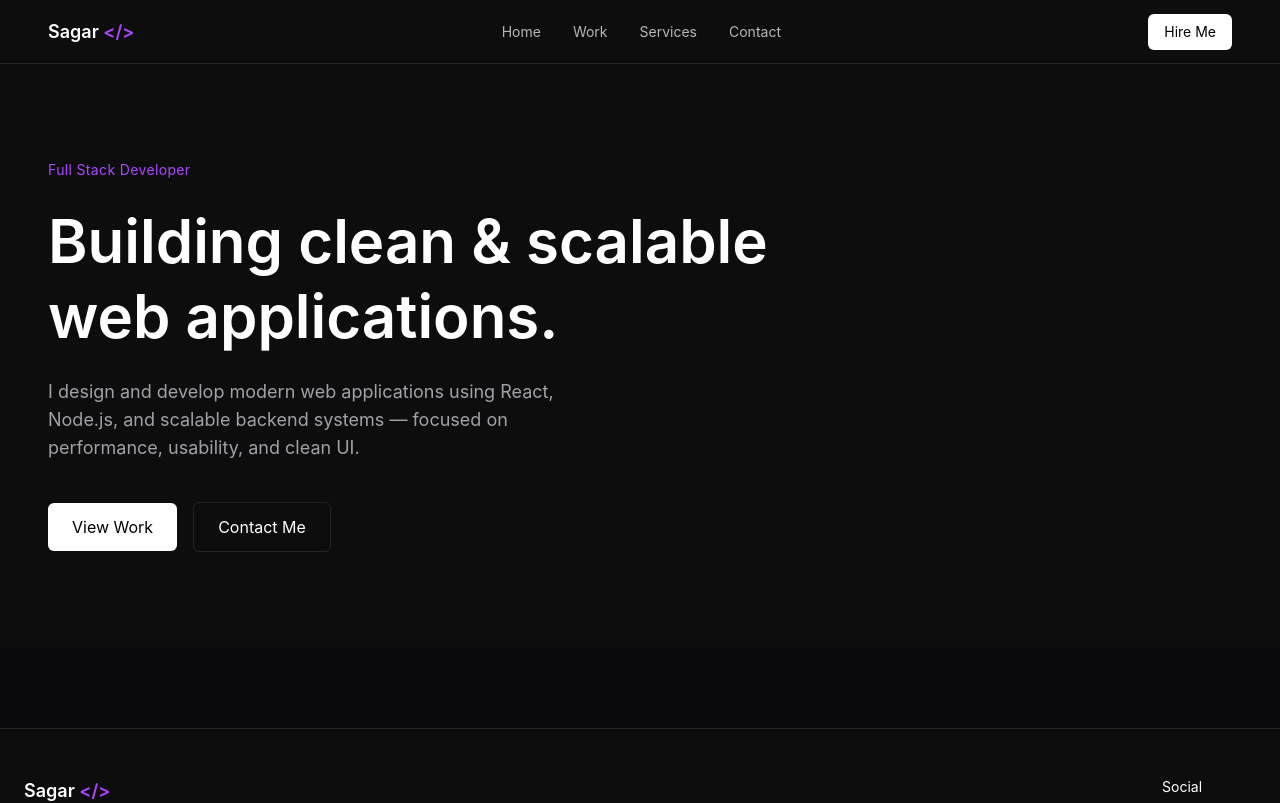
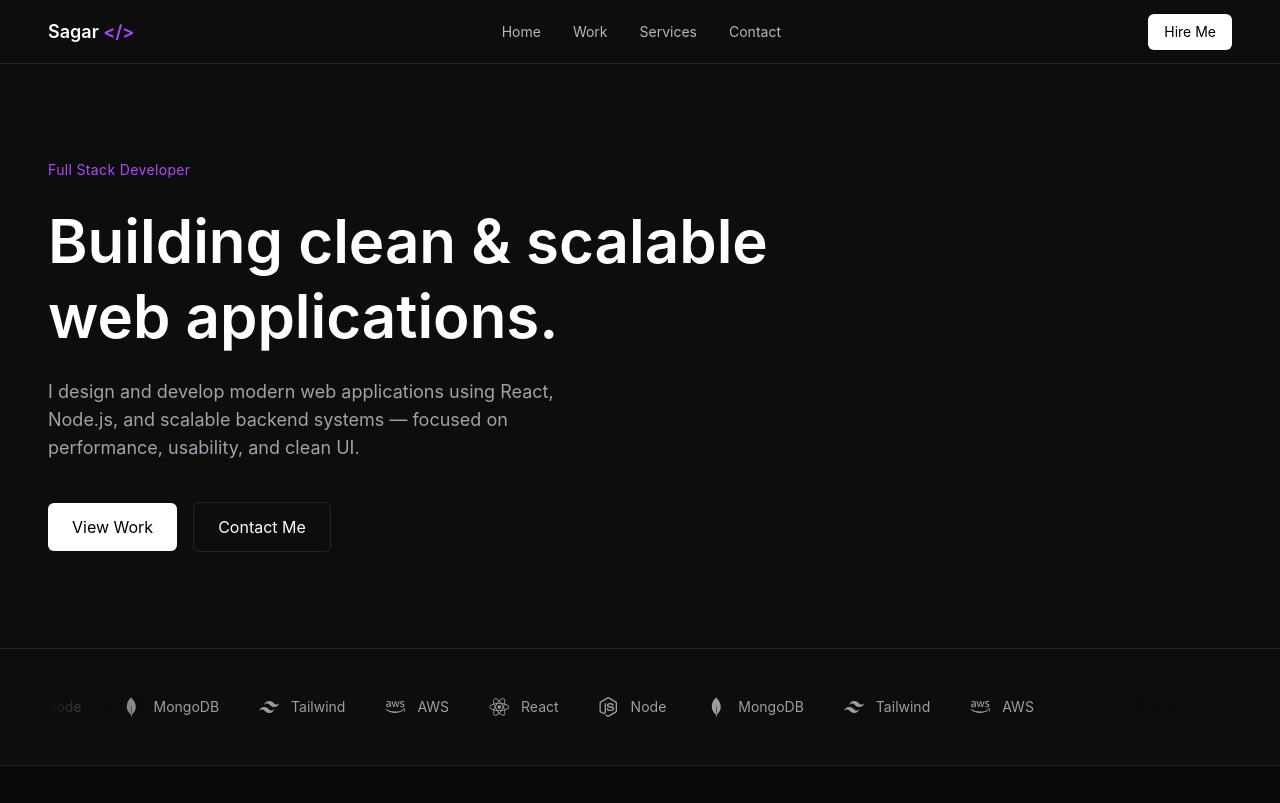
Before and after one commit to CodeManBist/Sagar-Portfolio, a React app in the folder frontend/: page / in a window 1280 px wide. Shown: the top 803 px of the page. Built offline with nearby package versions, Linux system fonts and the light colour scheme; the HTML template or start-up script is replaced by a standard one.

Commit message:
component: trustbar with animation

```diff
--- a/frontend/src/components/home/Hero.jsx
+++ b/frontend/src/components/home/Hero.jsx
@@ -5,16 +5,20 @@ const Hero = () => {
     <section className="py-24 bg-[#0d0d0d]">
       <div className="max-w-7xl mx-auto px-6 md:px-10 lg:px-12">
 
-        <div className="max-w-3xl space-y-6">
+        <div className="max-w-3xl space-y-6 transition-transform duration-300 hover:scale-[1.01]">
 
           {/* Small intro */}
           <p className="text-purple-500 text-sm tracking-wide">
             Full Stack Developer
           </p>
 
-          {/* Main heading */}
+          {/* Heading */}
           <h1 className="text-4xl md:text-6xl font-semibold text-white leading-tight">
-            Building clean & scalable
+            Building clean &{" "}
+            <span className="relative inline-block">
+              scalable
+              <span className="absolute left-0 -bottom-1 h-[2px] w-0 bg-purple-500 transition-all duration-300 group-hover:w-full"></span>
+            </span>
             <br />
             web applications.
           </h1>
@@ -28,11 +32,15 @@ const Hero = () => {
           {/* Buttons */}
           <div className="flex items-center gap-4 pt-4">
 
-            <button className="px-6 py-3 rounded-md bg-white text-black hover:bg-neutral-200 transition">
+            {/* Primary */}
+            <button className="px-6 py-3 rounded-md bg-white text-black transition-all duration-200
+            hover:bg-neutral-200 hover:-translate-y-1 hover:shadow-lg">
               View Work
             </button>
 
-            <button className="px-6 py-3 rounded-md border border-white/10 text-white hover:bg-white/5 transition">
+            {/* Secondary */}
+            <button className="px-6 py-3 rounded-md border border-white/10 text-white transition-all duration-200
+            hover:bg-white/5 hover:-translate-y-1">
               Contact Me
             </button>
 
--- /dev/null
+++ b/frontend/src/components/home/TrustBar.jsx
@@ -0,0 +1,53 @@
+import React from "react";
+import { FaReact, FaNodeJs, FaAws } from "react-icons/fa";
+import { SiMongodb, SiTailwindcss } from "react-icons/si";
+
+const icons = [
+  { icon: <FaReact />, name: "React" },
+  { icon: <FaNodeJs />, name: "Node" },
+  { icon: <SiMongodb />, name: "MongoDB" },
+  { icon: <SiTailwindcss />, name: "Tailwind" },
+  { icon: <FaAws />, name: "AWS" },
+];
+
+const TrustBar = () => {
+  return (
+    <section className="py-10 md:py-12 bg-[#0d0d0d] border-y border-white/10 overflow-hidden">
+      <div className="max-w-7xl mx-auto px-6 md:px-10 lg:px-12">
+
+        <div className="relative overflow-hidden">
+
+          {/* Fade edges */}
+          <div className="absolute left-0 top-0 h-full w-16 md:w-24 bg-gradient-to-r from-[#0d0d0d] to-transparent z-10 pointer-events-none" />
+          <div className="absolute right-0 top-0 h-full w-16 md:w-24 bg-gradient-to-l from-[#0d0d0d] to-transparent z-10 pointer-events-none" />
+
+          {/* 🔥 Track */}
+          <div className="flex w-max animate-marquee hover:[animation-play-state:paused]">
+
+            {[...icons, ...icons].map((item, i) => (
+              <div
+                key={i}
+                className="flex items-center gap-2 md:gap-3 px-3 md:px-5 text-white/60 hover:text-white transition whitespace-nowrap"
+              >
+                {/* Icon */}
+                <span className="text-lg md:text-xl flex items-center">
+                  {item.icon}
+                </span>
+
+                {/* Text (hide on small screens 🔥) */}
+                <span className="hidden sm:block text-xs md:text-sm leading-none">
+                  {item.name}
+                </span>
+              </div>
+            ))}
+
+          </div>
+
+        </div>
+
+      </div>
+    </section>
+  );
+};
+
+export default TrustBar;
--- a/frontend/src/index.css
+++ b/frontend/src/index.css
@@ -1,5 +1,22 @@
+/* Tailwind CSS import */
 @import "tailwindcss";
+
+/* Global styles */
 
 body {
   background-color: #09090b;
 }
+
+/* Trustbar aanimation */
+@keyframes marquee {
+  0% {
+    transform: translateX(0);
+  }
+  100% {
+    transform: translateX(-50%);
+  }
+}
+
+.animate-marquee {
+  animation: marquee 20s linear infinite;
+}
--- a/frontend/src/pages/Home.jsx
+++ b/frontend/src/pages/Home.jsx
@@ -2,12 +2,14 @@ import React from 'react'
 import Navbar from '../components/common/Navbar'
 import Footer from '../components/common/Footer'
 import Hero from '../components/home/Hero'
+import TrustBar from '../components/home/TrustBar'
 
 const Home = () => {
   return (
     <>
         <Navbar />
         <Hero />
+        <TrustBar />
         <Footer />
     </>
   )
```
